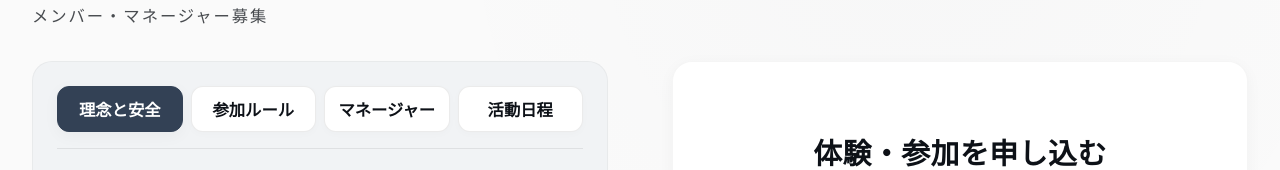
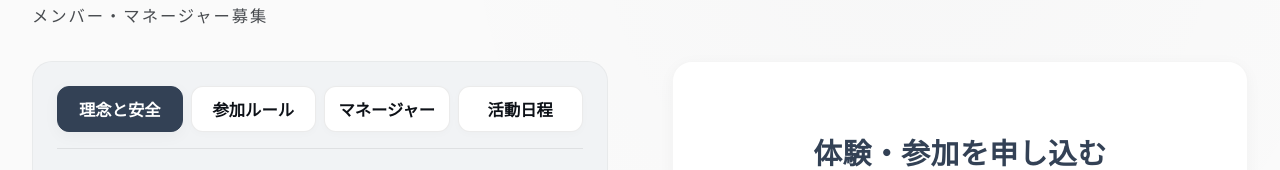
Before and after one commit to paco011/MAD-CLOVER, a website: page index.html in a window 1280 px wide. Shown: the part 2590-2760 px from the top of the page. Drawn offline with Linux system fonts and the light colour scheme; some icons are missing.

Commit message:
「体験・参加を申し込む」の見出し色を上品なスレートグレー（#334155）に変更

```diff
--- a/index.html
+++ b/index.html
@@ -131,7 +131,7 @@
 <link href="https://fonts.googleapis.com/css2?family=Inter:wght@400;600;800&family=Source+Serif+4:ital,opsz,wght@0,8..60,400;0,8..60,500;0,8..60,600;0,8..60,700;1,8..60,400&family=Zen+Kaku+Gothic+New:wght@400;500;700&display=swap" rel="stylesheet">
 <script src="https://unpkg.com/@phosphor-icons/web" defer></script>
 <!-- 末尾に ?v=6.2 を付けて、世界中のブラウザキャッシュを強制リフレッシュします -->
-<link rel="stylesheet" href="style.css?v=10.0"></head>
+<link rel="stylesheet" href="style.css?v=10.1"></head>
 <body>
     <header id="header">
     <div class="header-container">
@@ -419,7 +419,7 @@
                     <!-- 初期表示：スマートな入り口 -->
                     <div id="form-cta-container" style="text-align: center; transition: max-height 0.6s cubic-bezier(0.9, 0, 0.1, 1), opacity 0.4s ease, margin 0.4s ease;">
                         <span style="font-size: 2.5rem; color: var(--clr-blue); display: inline-block; margin-bottom: 16px;"><i class="ph ph-envelope-open"></i></span>
-                        <h3 style="font-size: 1.5rem; margin-bottom: 12px; font-weight: 800;">体験・参加を申し込む</h3>
+                        <h3 style="font-size: 1.5rem; margin-bottom: 12px; font-weight: 800; color: #334155;">体験・参加を申し込む</h3>
                         <p class="cta-notice-text">
                             <span class="cta-line">※女性お一人でのご参加や、ご友人同士でのご見学も</span><br>
                             <span class="cta-line">温かくお迎えいたします。</span>
--- a/style.css
+++ b/style.css
@@ -680,7 +680,7 @@ background-image: url('hero-bg.webp');    background-size: cover;
 }
 
 .contact-form-card h3 {
-    color: var(--clr-text);
+    color: var(--clr-title);
     font-size: 1.8rem;
     margin-bottom: 32px;
     text-align: center;
```
